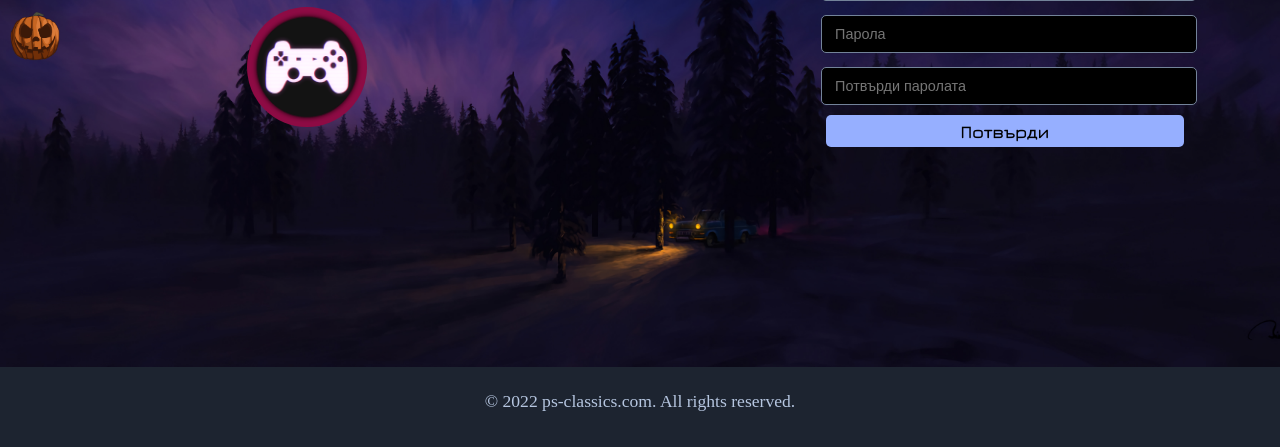
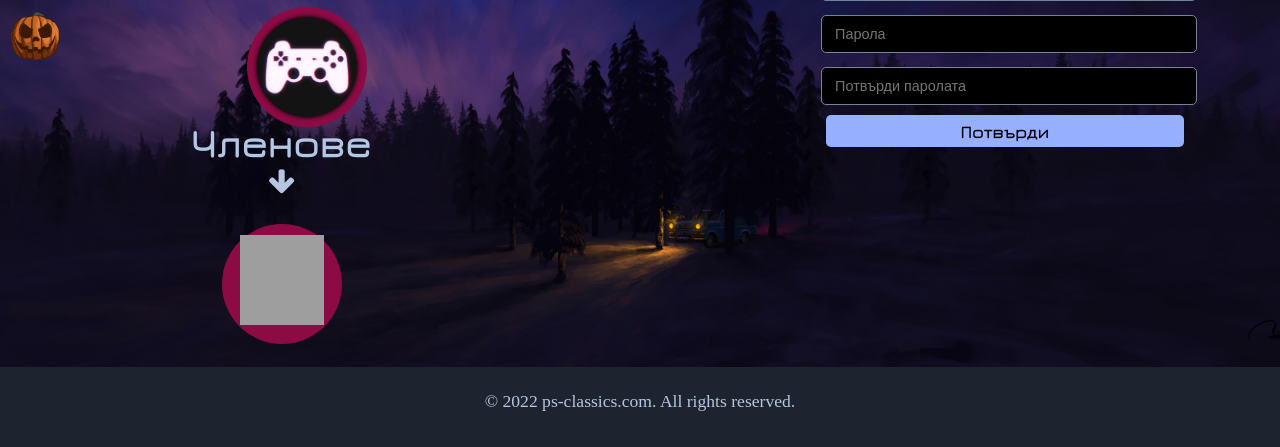
Before and after one commit to sumx86/zzz, a PHP site: page /site/index.php in a window 1280 px wide. Shown: the part 433-880 px from the top of the page. Run offline with PHP 8.4, Linux system fonts and the light colour scheme; some web fonts are replaced; grey boxes are pictures that could not be loaded.

Commit message:
Add files via upload

```diff
--- a/css/main-stylesheet-v1.css
+++ b/css/main-stylesheet-v1.css
@@ -68,6 +68,11 @@
 @font-face {
     font-family: 'Halloween-Dreams-Doodles';
     src: url("/ps-classics/fonts/Halloween Dreams Doodles.ttf") format("truetype");
+}
+
+@font-face {
+    font-family: 'blood-crl';
+    src: url("/ps-classics/fonts/blood-crl.ttf") format("truetype");
 }
 
 
@@ -973,6 +978,82 @@ body {
     -o-user-select: none;
     user-select: none;
 }
+
+
+
+
+#members-redirect-container {
+    position: absolute;
+    width: 20%;
+    height: 27%;
+    left: 12%;
+    top: 70%;
+    background-color: transparent;
+}
+
+#members-redirect-container > #top {
+    display: flex;
+    justify-content: center;
+    width: 100%;
+    height: 15%;
+    background-color: transparent;
+}
+
+#members-redirect-container > #top > span {
+    position: absolute;
+    top: -4%;
+    font-size: 2.5em;
+    font-family: 'prototype', 'Jura-Bold', sans-serif;
+    color: #b2c7e4;
+    -webkit-user-select: none;
+    -moz-user-select: none;
+    -ms-user-select: none;
+    -o-user-select: none;
+    user-select: none;
+}
+
+#members-redirect-container > #mid {
+    display: flex;
+    justify-content: center;
+    width: 100%;
+    height: 15%;
+    background-color: transparent;
+}
+
+#members-redirect-container > #mid > i {
+    position: absolute;
+    top: 19%;
+    font-size: 1.8em;
+    color: #b6c6e0;
+}
+
+#members-redirect-container > #bottom {
+    display: flex;
+    justify-content: center;
+    width: 100%;
+    height: 70%;
+    background-color: transparent;
+}
+
+#members-redirect-container > #bottom > #members-redirect {
+    position: absolute;
+    display: flex;
+    justify-content: center;
+    width: 120px;
+    height: 120px;
+    top: 45%;
+    border-radius: 100%;
+    cursor: pointer;
+}
+
+#members-redirect-container > #bottom > #members-redirect > img {
+    position: absolute;
+    width: 70%;
+    height: 75%;
+    top: 9%;
+}
+
+
 
 #users-listing-container {
     position: absolute;
```
Also changed, not shown: fonts/blood-crl.TTF (added).
